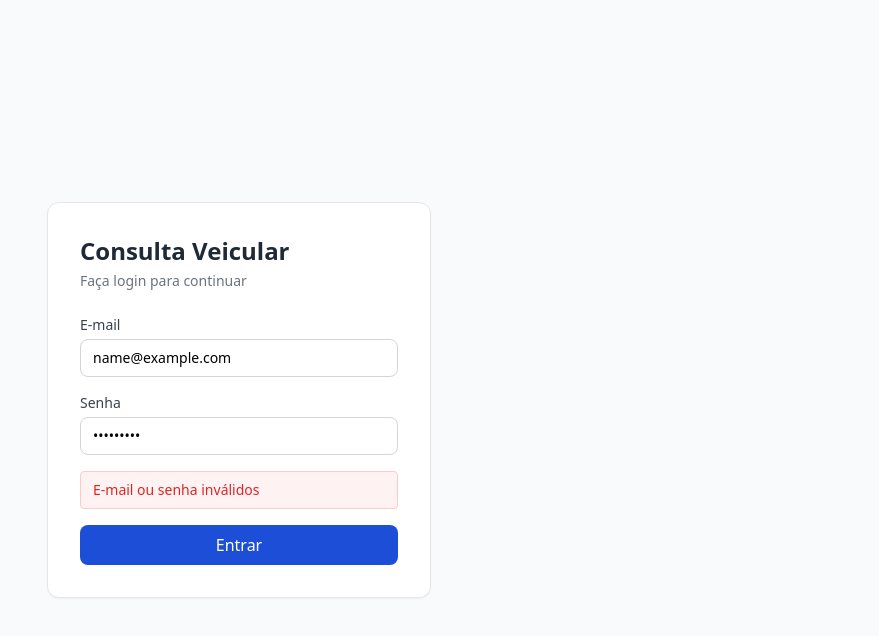
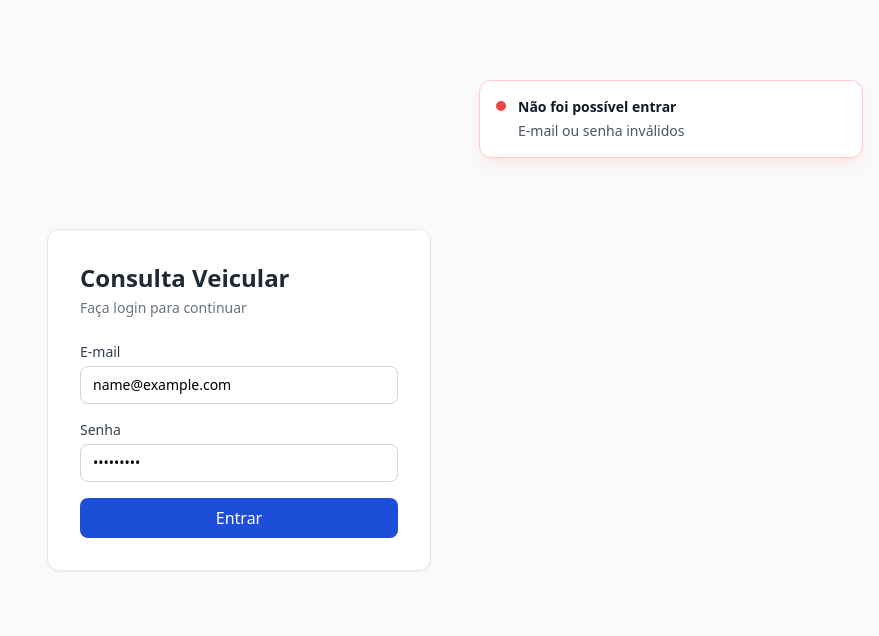
Before and after one commit to liberti1991/TESTE-TECNICO-LW, a Next.js app in the folder frontend/: page /login in a window 1280 px wide. Both pictures are taken after typing "name@example.com", "Sample123" into the empty fields and a click on the button "Entrar". Shown: the top 636 px of the page, without its empty margins (401-1280 px from the left). Built offline with nearby package versions, Linux system fonts and the light colour scheme; no server answers.

Commit message:
refactor(front): padroniza sistema de toast e atualiza BUGS.md

```diff
--- a/frontend/src/app/login/page.tsx
+++ b/frontend/src/app/login/page.tsx
@@ -2,25 +2,32 @@
 
 import { useState } from 'react';
 import { useRouter } from 'next/navigation';
+import Toast from '@/components/Toast';
+import { useToast } from '@/hooks/useToast';
 import { fazerLogin } from '@/lib/auth';
 
 export default function LoginPage() {
   const router = useRouter();
   const [email, setEmail] = useState('');
   const [senha, setSenha] = useState('');
-  const [erro, setErro] = useState('');
   const [carregando, setCarregando] = useState(false);
+  const { toast, mostrarToast, fecharToast } = useToast();
 
   async function handleSubmit(e: React.FormEvent) {
     e.preventDefault();
 
+    fecharToast();
     setCarregando(true);
 
     try {
       await fazerLogin(email, senha);
       router.push('/');
     } catch {
-      setErro('E-mail ou senha inválidos');
+      mostrarToast({
+        tipo: 'erro',
+        titulo: 'Não foi possível entrar',
+        mensagem: 'E-mail ou senha inválidos',
+      });
     } finally {
       setCarregando(false);
     }
@@ -28,6 +35,13 @@ export default function LoginPage() {
 
   return (
     <div className="min-h-screen flex items-center justify-center bg-gray-50">
+      {toast && (
+        <Toast
+          tipo={toast.tipo}
+          titulo={toast.titulo}
+          mensagem={toast.mensagem}
+        />
+      )}
       <div className="bg-white p-8 rounded-xl shadow-sm border border-gray-200 w-full max-w-sm">
         <h1 className="text-2xl font-bold text-gray-800 mb-1">Consulta Veicular</h1>
         <p className="text-sm text-gray-500 mb-6">Faça login para continuar</p>
@@ -56,13 +70,6 @@ export default function LoginPage() {
               placeholder="••••••••"
             />
           </div>
-
-          {erro && (
-            <p className="text-sm text-red-600 bg-red-50 border border-red-200 rounded px-3 py-2">
-              {erro}
-            </p>
-          )}
-
           <button
             type="submit"
             disabled={carregando}
--- a/frontend/src/app/page.tsx
+++ b/frontend/src/app/page.tsx
@@ -2,8 +2,10 @@
 
 import Header from '@/components/Header';
 import Paginacao from '@/components/Paginacao';
+import Toast from '@/components/Toast';
 import VeiculoCard from '@/components/VeiculoCard';
 import { usePaginacao } from '@/hooks/usePaginacao';
+import { useToast } from '@/hooks/useToast';
 import api, { API_PREFIX, RespostaPaginada, Veiculo } from '@/lib/api';
 import { estaAutenticado } from '@/lib/auth';
 import { useRouter } from 'next/navigation';
@@ -15,6 +17,7 @@ export default function HomePage() {
   const [carregando, setCarregando] = useState(true);
   const [erro, setErro] = useState('');
   const [busca, setBusca] = useState('');
+  const { toast, mostrarToast, fecharToast } = useToast();
   const {
     paginaAtual,
     limite,
@@ -37,6 +40,7 @@ export default function HomePage() {
   async function carregarVeiculos() {
     setCarregando(true);
     setErro('');
+    fecharToast();
 
     try {
       const { data } = await api.get<RespostaPaginada<Veiculo>>(
@@ -46,6 +50,13 @@ export default function HomePage() {
       setTotalRegistros(data.total);
     } catch {
       setErro('Erro ao carregar veículos. Tente novamente.');
+      setVeiculos([]);
+      setTotalRegistros(0);
+      mostrarToast({
+        tipo: 'erro',
+        titulo: 'Não foi possível carregar',
+        mensagem: 'Erro ao carregar veículos. Tente novamente.',
+      });
     } finally {
       setCarregando(false);
     }
@@ -61,6 +72,14 @@ export default function HomePage() {
   return (
     <div className="min-h-screen bg-gray-50">
       <Header />
+
+      {toast && (
+        <Toast
+          tipo={toast.tipo}
+          titulo={toast.titulo}
+          mensagem={toast.mensagem}
+        />
+      )}
 
       <main className="mx-auto max-w-5xl px-4 py-8">
         <div className="mb-6 flex items-center justify-between">
@@ -80,12 +99,6 @@ export default function HomePage() {
           />
         </div>
 
-        {erro && (
-          <div className="mb-4 rounded-lg border border-red-200 bg-red-50 px-4 py-3 text-sm text-red-700">
-            {erro}
-          </div>
-        )}
-
         {carregando ? (
           <div className="grid grid-cols-1 gap-4 sm:grid-cols-2">
             {Array.from({ length: limite }).map((_, i) => (
@@ -100,10 +113,15 @@ export default function HomePage() {
               ))}
             </div>
 
-            {veiculosFiltrados.length === 0 && !carregando && (
+            {veiculosFiltrados.length === 0 && !erro && (
               <p className="py-10 text-center text-gray-500">Nenhum veículo encontrado.</p>
             )}
 
+            {erro && (
+              <p className="py-10 text-center text-gray-500">Não foi possível carregar os veículos no momento.</p>
+            )}
+
+            {!erro && (
               <div className="mt-6 space-y-2">
                 <Paginacao
                   paginaAtual={paginaAtual}
@@ -114,6 +132,7 @@ export default function HomePage() {
                   Página {paginaAtual} de {totalPaginas}
                 </p>
               </div>
+            )}
           </>
         )}
       </main>
--- a/frontend/src/app/veiculo/[placa]/page.tsx
+++ b/frontend/src/app/veiculo/[placa]/page.tsx
@@ -3,16 +3,13 @@
 import DebitosList from '@/components/DebitosList';
 import Toast from '@/components/Toast';
 import Header from '@/components/Header';
+import { useToast } from '@/hooks/useToast';
 import api, { API_PREFIX, DebitoCalculado, Veiculo } from '@/lib/api';
 import { estaAutenticado } from '@/lib/auth';
 import Link from 'next/link';
 import { useParams, useRouter } from 'next/navigation';
 import { useEffect, useState } from 'react';
 
-interface Feedback {
-  tipo: 'sucesso' | 'erro';
-  texto: string;
-}
 
 interface ErroApi {
   response?: {
@@ -54,8 +51,8 @@ export default function VeiculoPage() {
   const [debitos, setDebitos] = useState<DebitoCalculado[]>([]);
   const [carregando, setCarregando] = useState(true);
   const [erro, setErro] = useState('');
-  const [feedback, setFeedback] = useState<Feedback | null>(null);
   const [debitoQuitandoId, setDebitoQuitandoId] = useState<number | null>(null);
+  const { toast, mostrarToast, fecharToast } = useToast();
 
   useEffect(() => {
     if (!estaAutenticado()) {
@@ -82,24 +79,12 @@ export default function VeiculoPage() {
     carregar();
   }, [placa, router]);
 
-  useEffect(() => {
-    if (!feedback) {
-      return;
-    }
-
-    const timeout = window.setTimeout(() => {
-      setFeedback(null);
-    }, 5000);
-
-    return () => window.clearTimeout(timeout);
-  }, [feedback]);
-
   async function quitarDebito(id: number): Promise<void> {
     const debitoSelecionado = debitos.find((debito) => debito.id === id);
     const nomeDebito = montarNomeDebito(debitoSelecionado);
 
     setDebitoQuitandoId(id);
-    setFeedback(null);
+    fecharToast();
 
     try {
       await new Promise((resolve) => window.setTimeout(resolve, 1000)); // Simula atraso para melhor UX
@@ -107,11 +92,16 @@ export default function VeiculoPage() {
       await api.patch(`${API_PREFIX}/debitos/${id}/quitar`);
       const { data } = await api.get<DebitoCalculado[]>(`${API_PREFIX}/debitos/veiculo/${placa}`);
       setDebitos(data);
-      setFeedback({ tipo: 'sucesso', texto: `${nomeDebito} quitado com sucesso.` });
+      mostrarToast({
+        tipo: 'sucesso',
+        titulo: 'Débito atualizado',
+        mensagem: `${nomeDebito} quitado com sucesso.`,
+      });
     } catch (err: unknown) {
-      setFeedback({
+      mostrarToast({
         tipo: 'erro',
-        texto: extrairMensagemErro(err, `Não foi possível quitar ${nomeDebito.toLowerCase()}.`),
+        titulo: 'Não foi possível concluir',
+        mensagem: extrairMensagemErro(err, `Não foi possível quitar ${nomeDebito.toLowerCase()}.`),
       });
     } finally {
       setDebitoQuitandoId(null);
@@ -125,12 +115,11 @@ export default function VeiculoPage() {
     <div className="min-h-screen bg-gray-50">
       <Header />
 
-      {feedback && (
+      {toast && (
         <Toast
-          tipo={feedback.tipo}
-          titulo={feedback.tipo === 'sucesso' ? 'Débito atualizado' : 'Não foi possível concluir'}
-          mensagem={feedback.texto}
-          onClose={() => setFeedback(null)}
+          tipo={toast.tipo}
+          titulo={toast.titulo}
+          mensagem={toast.mensagem}
         />
       )}
 
--- a/frontend/src/components/Toast.tsx
+++ b/frontend/src/components/Toast.tsx
@@ -4,17 +4,16 @@ interface Props {
   tipo: 'sucesso' | 'erro';
   titulo: string;
   mensagem: string;
-  onClose: () => void;
 }
 
-export default function Toast({ tipo, titulo, mensagem, onClose }: Props) {
+export default function Toast({ tipo, titulo, mensagem }: Props) {
   return (
     <div className="pointer-events-none fixed right-4 top-20 z-50 w-full max-w-sm px-4 sm:px-0">
       <div
         className={
           tipo === 'sucesso'
-            ? 'pointer-events-auto rounded-xl border border-green-200 bg-white p-4 shadow-lg shadow-green-100/70'
-            : 'pointer-events-auto rounded-xl border border-red-200 bg-white p-4 shadow-lg shadow-red-100/70'
+            ? 'rounded-xl border border-green-200 bg-white p-4 shadow-lg shadow-green-100/70'
+            : 'rounded-xl border border-red-200 bg-white p-4 shadow-lg shadow-red-100/70'
         }
       >
         <div className="flex items-start gap-3">
@@ -29,14 +28,6 @@ export default function Toast({ tipo, titulo, mensagem, onClose }: Props) {
             <p className="text-sm font-semibold text-gray-900">{titulo}</p>
             <p className="mt-1 text-sm text-gray-600">{mensagem}</p>
           </div>
-          <button
-            type="button"
-            onClick={onClose}
-            className="pointer-events-auto text-xs font-medium text-gray-400 transition hover:text-gray-600"
-            aria-label="Fechar notificação"
-          >
-            Fechar
-          </button>
         </div>
       </div>
     </div>
--- /dev/null
+++ b/frontend/src/hooks/useToast.ts
@@ -0,0 +1,46 @@
+'use client';
+
+import { useEffect, useState } from 'react';
+
+export interface ToastData {
+  tipo: 'sucesso' | 'erro';
+  titulo: string;
+  mensagem: string;
+}
+
+interface UseToastOptions {
+  duracaoMs?: number;
+}
+
+interface UseToastResult {
+  toast: ToastData | null;
+  mostrarToast: (dados: ToastData) => void;
+  fecharToast: () => void;
+}
+
+export function useToast(options: UseToastOptions = {}): UseToastResult {
+  const { duracaoMs = 3500 } = options;
+  const [toast, setToast] = useState<ToastData | null>(null);
+
+  useEffect(() => {
+    if (!toast) {
+      return;
+    }
+
+    const timeout = window.setTimeout(() => {
+      setToast(null);
+    }, duracaoMs);
+
+    return () => window.clearTimeout(timeout);
+  }, [duracaoMs, toast]);
+
+  function mostrarToast(dados: ToastData): void {
+    setToast(dados);
+  }
+
+  function fecharToast(): void {
+    setToast(null);
+  }
+
+  return { toast, mostrarToast, fecharToast };
+}
```
Also changed, not shown: 2 other files (tests, documents, lock files or other folders). Lines whose indentation alone changed are shown as unchanged.
